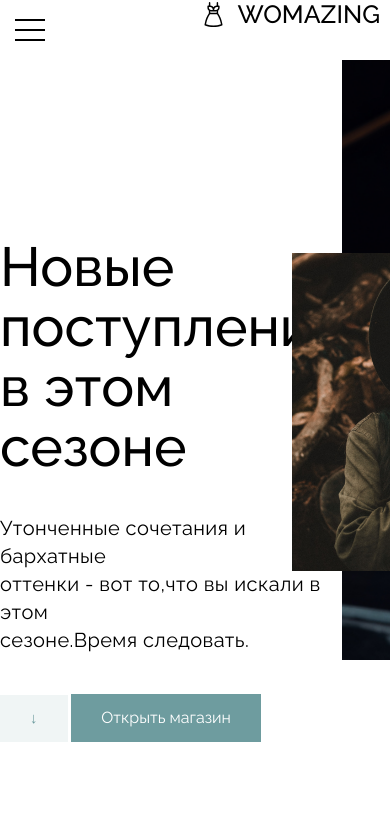
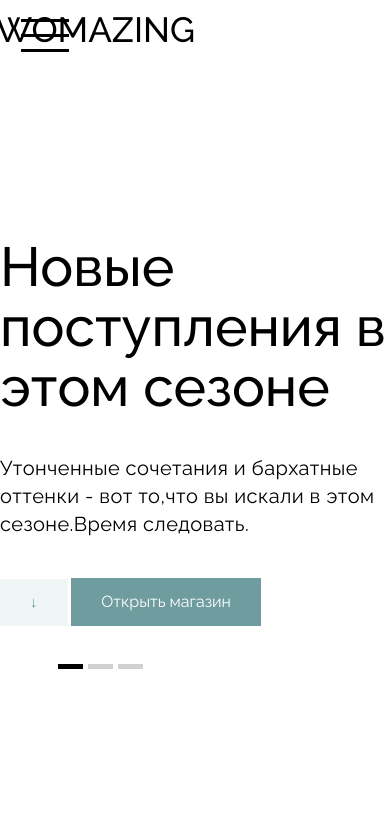
Before and after one commit to tima111333/woomazing, a website: page index.html in a window 390 px wide. Shown: the top 816 px of the page. Drawn offline with Linux system fonts and the light colour scheme.

Commit message:
проверка

```diff
--- a/css/style.css
+++ b/css/style.css
@@ -658,11 +658,35 @@ ul {
 @media(max-width:840px) {
     .nav__logo {
         position: fixed;
-        top: 0;
-        right: 0;
-        margin-right: 10px;
+        top: 10px;
+        right: 50%;
         font-size: 25px;
         display: flex;
+        justify-content: center;
+    }
+    .nav__logo svg{
+        display: none;
+    }
+    .nav__logo-text {
+        font-size: 35px;
+    }
+    .container {
+        min-width: 900px;
+    }
+    .section {
+        display: flex;
+        justify-content: space-around;
+    }
+    .section__images-biggirl {
+
+    }
+    .section__images-leftgirl {
+        display: none;
+        overflow: hidden;
+    }
+    .section__images-rightgirl {
+        display: none;
+        overflow: hidden;
     }
 
     .navigation {
@@ -704,15 +728,15 @@ ul {
     }
 
     .burger-menu {
-        top: 15px;
+        top: 10px;
         left: 15px;
         z-index: 5;
         display: flex;
         justify-content: center;
         align-items: center;
         position: absolute;
-        width: 30px;
-        height: 30px;
+        width: 60px;
+        height: 50px;
         cursor: pointer;
         transition: color 0.3s ease;
         --icon-color: #000;
@@ -720,8 +744,8 @@ ul {
 
     .burger-menu span {
         position: relative;
-        height: 2px;
-        width: 100%;
+        height: 3px;
+        width: 80%;
         background-color: var(--icon-color);
         transition: transform 0.2s ease 0.1s;
 
@@ -733,36 +757,32 @@ ul {
         display: block;
         position: absolute;
         left: 0;
-        height: 2px;
+        height: 3px;
         width: 100%;
         transition: top 0.1s ease, bottom 0.1s ease, transform 0.2s ease 0.1s;
         background-color: var(--icon-color);
     }
 
     .burger-menu span::before {
-        top: -10px;
-        /* transform: rotate(90deg); */
+        top: -15px;
+
     }
 
     .burger-menu span::after {
-        bottom: -10px;
-        /* transform:  rotate(0deg); */
+        bottom: -15px;
     }
 
     .burger_active span {
         transform: rotate(45deg);
-
     }
 
     .burger_active span::before {
         top: 0;
-        /* transition: top 0.1s ease 0.2s, transform 0.2s ease 0s; */
     }
 
     .burger_active span::after {
         bottom: 0;
         transform: rotate(90deg);
-        /* transition: bottom 0.1s ease 0.2s, transform 0.2s ease 0s; */
     }
 
 
```
